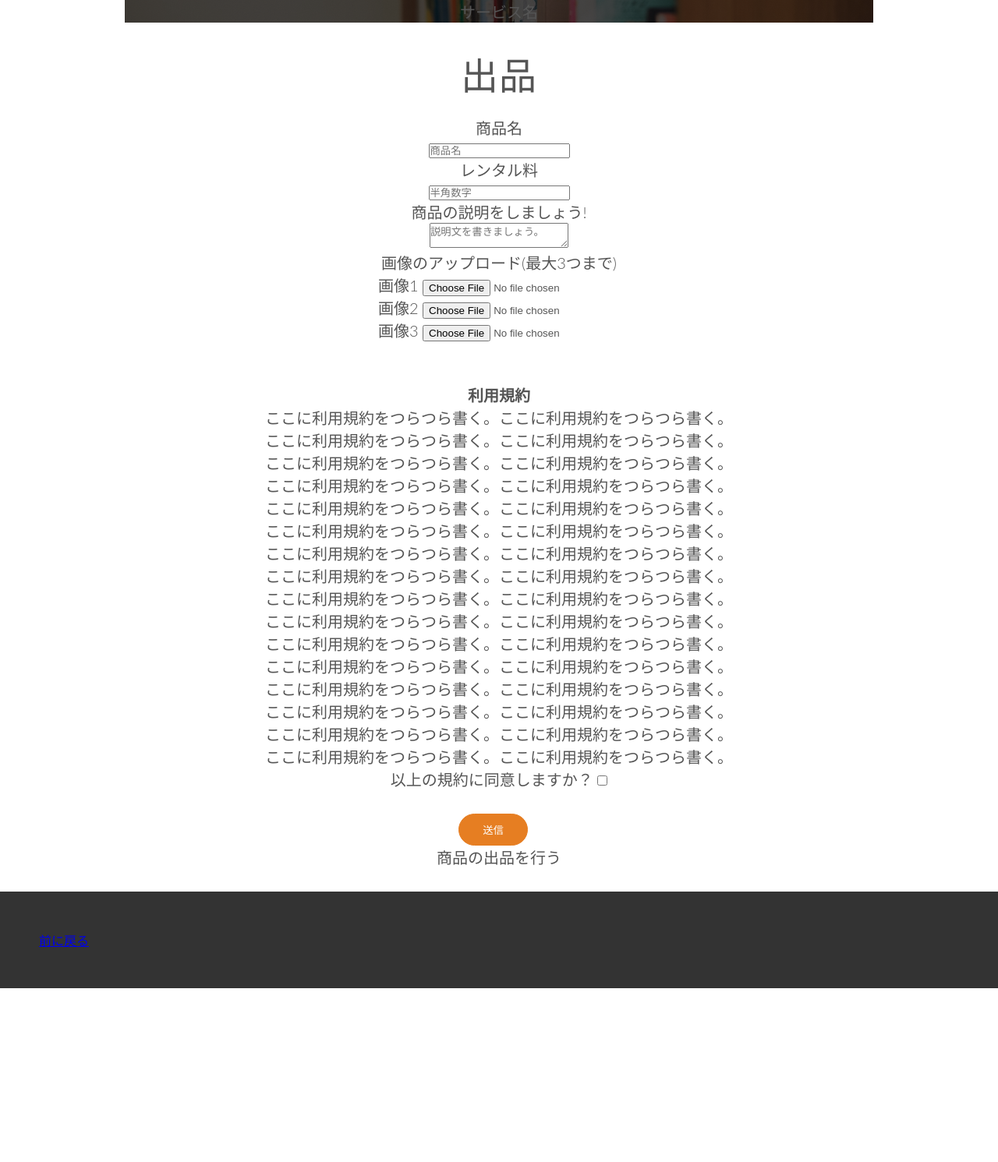
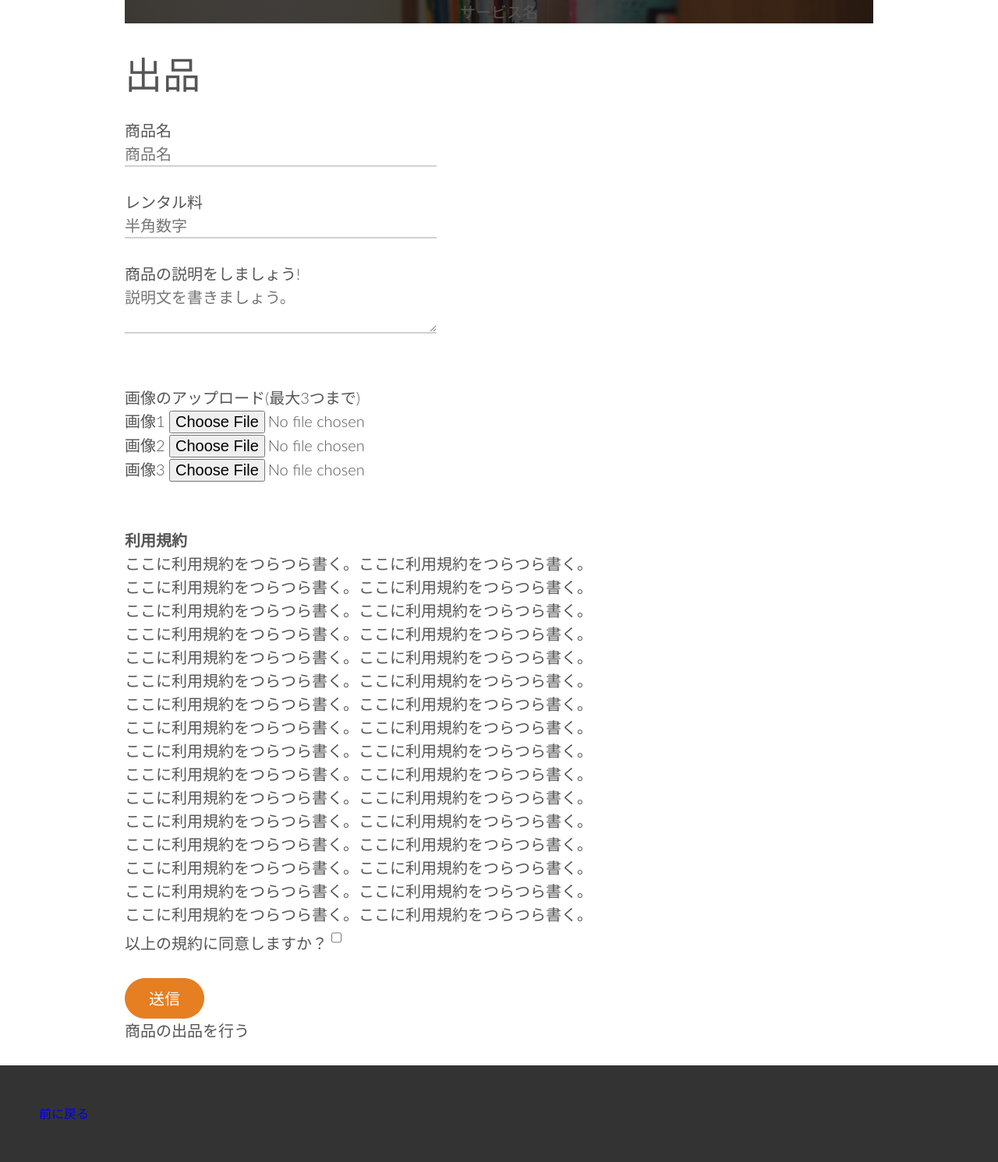
Before and after one commit to WataruKudo0914/web_eng, a Flask app: page /post_goods in a window 1280 px wide. Shown: the whole page at 78% size. Before the commit the page ends 1268 px from the top, so only its background shows below. Run offline with Flask 2, Linux system fonts and the light colour scheme; the visitor is signed in with stand-in values (Sample User, id 1); data comes from the database, SQL or seed files in the repository; some libraries are stand-ins or nearby versions.

Commit message:
little change

```diff
--- /dev/null
+++ b/static/mypage.css
@@ -0,0 +1,3 @@
+h3{
+  text-align: center;
+}
--- a/static/post_goods.css
+++ b/static/post_goods.css
@@ -1,14 +1,55 @@
+/*! sanitize.css | CC0 Public Domain | github.com/jonathantneal/sanitize.css */
+pre,textarea{overflow:auto}
+[hidden],audio:not([controls]),template{display:none}
+details,main,summary{display:block}
+input[type=number]{width:auto}
+input[type=search]{-webkit-appearance:textfield}
+input[type=search]::-webkit-search-cancel-button,input[type=search]::-webkit-search-decoration{-webkit-appearance:none}
+progress{display:inline-block}
+small{font-size:75%}
+textarea{resize:vertical}
+[unselectable]{-webkit-user-select:none;-moz-user-select:none;-ms-user-select:none;user-select:none}
+*,::after,::before{box-sizing:inherit;border-style:solid;border-width:0}
+*{font-size:inherit;line-height:inherit;margin:0;padding:0}
+::after,::before{text-decoration:inherit;vertical-align:inherit}
+:root{-ms-overflow-style:-ms-autohiding-scrollbar;overflow-y:scroll;-webkit-text-size-adjust:100%;-ms-text-size-adjust:100%;text-size-adjust:100%;box-sizing:border-box;cursor:default;font:16px/1.5 sans-serif;text-rendering:optimizeLegibility}
+a{text-decoration:none}
+audio,canvas,iframe,img,svg,video{vertical-align:middle}
+button,input,select,textarea{background-color:transparent;color:inherit;font-family:inherit;font-style:inherit;font-weight:inherit;min-height:1.5em}
+code,kbd,pre,samp{font-family:monospace,monospace}
+nav ol,nav ul{list-style:none}
+select{-moz-appearance:none;-webkit-appearance:none}
+select::-ms-expand{display:none}
+select::-ms-value{color:currentColor}
+table{border-collapse:collapse;border-spacing:0}
+::-moz-selection{background-color:#B3D4FC;text-shadow:none}
+::selection{background-color:#B3D4FC;text-shadow:none}
+@media screen{[hidden~=screen]{display:inherit}
+[hidden~=screen]:not(:active):not(:focus):not(:target){clip:rect(0 0 0 0)!important;position:absolute!important}
+}
+/*# sourceMappingURL=sanitize.css.map */
 .all_container{
   width: 960px;
   margin:auto;
-  text-align: center;
 }
+
 label{
   margin-top: 20px;
   margin-bottom: 10px;
 }
 
+[type=text]{
+  border-bottom: 2px solid #d1d1d1;
+  width: 400px;
+}
+
+textarea{
+  border-bottom: 2px solid #d1d1d1;
+  width: 400px;
+  heght: 200px;
+}
+
+
 .condition{
   width:600px;
-  margin:auto;
 }
--- a/templates/post_goods.html
+++ b/templates/post_goods.html
@@ -13,11 +13,11 @@
     <h1>出品</h1>
     <form method="POST" action="/complete_post_goods" enctype="multipart/form-data">
       <label for="goods_name">商品名</label><br>
-      <input placeholder="商品名" name="goods_name" type="text" id="goods_name"/><br>
+      <input placeholder="商品名" name="goods_name" type="text" id="goods_name"/><br><br>
       <label for="rental_fee">レンタル料</label><br>
-      <input placeholder="半角数字" name="rental_fee" type="text" id="rental_fee"/><br>
+      <input placeholder="半角数字" name="rental_fee" type="text" id="rental_fee"/><br><br>
       <label for="rental_fee">商品の説明をしましょう!</label><br>
-      <textarea name="description" placeholder="説明文を書きましょう。"></textarea><br>
+      <textarea name="description" placeholder="説明文を書きましょう。"></textarea><br><br><br>
       <p>画像のアップロード(最大3つまで)</p>
       <label for="upload_picture1">画像1</label>
       <input name="image1" type="file" id="upload_picture1"/><br>
```
Also changed, not shown: templates/mypage.html (+7 -6 lines).
